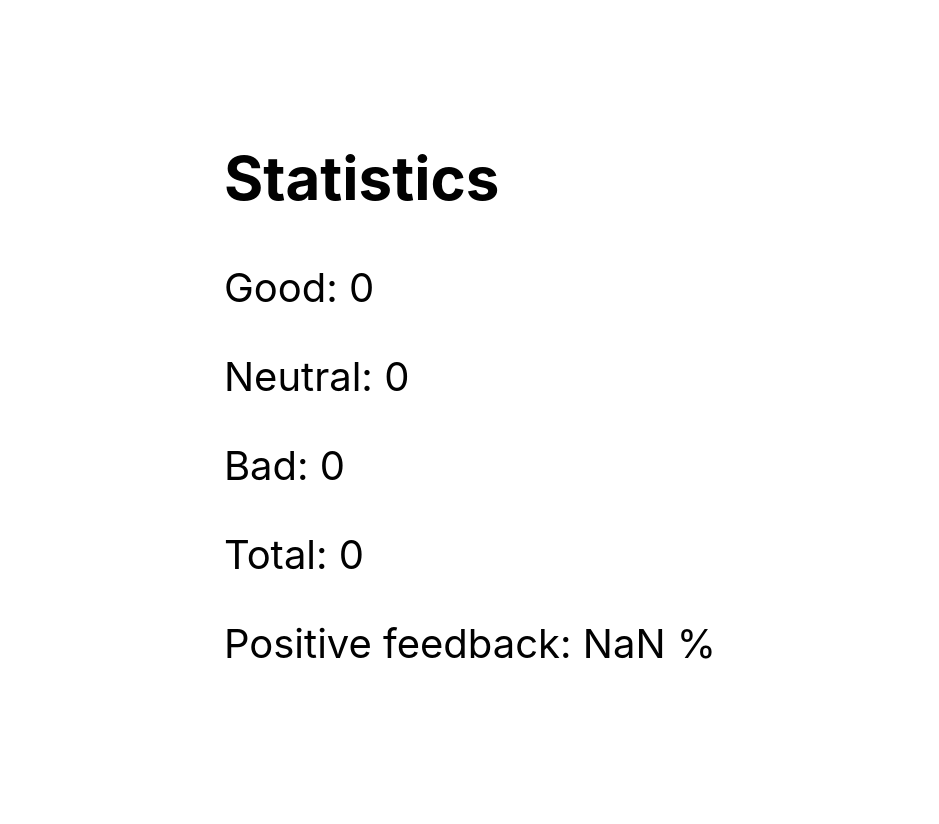
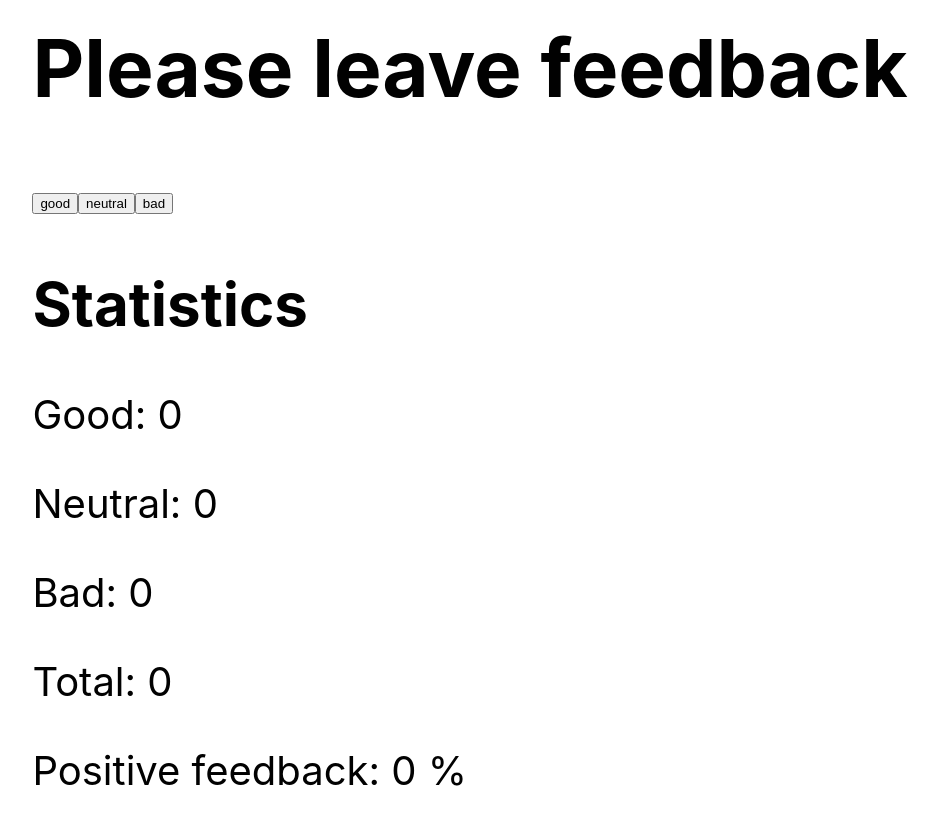
Before and after one commit to Valeriia789/goit-react-hw-2-feedback, a React (Create React App) app: page / in a window 1280 px wide. Shown: the top 824 px of the page, without its empty margins (170-1109 px from the left). Before the commit the page ends 800 px from the top, so only its background shows below. Built offline with nearby package versions, Linux system fonts and the light colour scheme.

Commit message:
відгуки і статистика винесені в окремі компоненти

```diff
--- a/src/components/Feedback/Feedback.jsx
+++ b/src/components/Feedback/Feedback.jsx
@@ -5,70 +5,60 @@ class Feedback extends Component {
   static defaultProps = {};
   static propTypes = {};
 
-  state = {
-    good: 0,
-    neutral: 0,
-    bad: 0,
-  };
+  // Стан оголошується в конструкторі, оскільки це перше, що відбувається,
+  //  коли створюється екземпляр класу.
+  constructor(props) {
+    super(props);
 
-  countGood = () => {
-    this.setState(
-      (this.prevState = {
-        good: this.state.good + 1,
-      })
-    );
-  };
+    this.state = {
+      good: 0,
+      neutral: 0,
+      bad: 0,
+    };
+  }
 
-  countNeutral = () => {
-    this.setState(
-      (this.prevState = {
-        neutral: this.state.neutral + 1,
-      })
-    );
-  };
+  onLeaveFeedback = event => {
+    const feedbackOption = event.target.name;
+    // console.log(event.target.name);
 
-  countBad = () => {
-    this.setState(
-      (this.prevState = {
-        bad: this.state.bad + 1,
-      })
-    );
+    this.setState(prevState => ({
+      [feedbackOption]: prevState[feedbackOption] + 1,
+    }));
   };
 
   countTotal = () => {
-    return this.state.good + this.state.neutral + this.state.bad;
+    return Object.values(this.state).reduce((previousValue, newFeedback) => {
+      return previousValue + newFeedback;
+    }, 0);
+    // return this.state.good + this.state.neutral + this.state.bad;
   };
 
   countPositivePercentage = () => {
-    return (this.state.good * 100) / this.countTotal();
+    const total = (this.state.good * 100) / this.countTotal();
+    return Math.round(total) >= 0 ? Math.round(total) : 0;
   };
 
   render() {
+    const options = Object.keys(this.state);
+    // console.log(Object.keys(this.state));
+    // const feedbacks = Object.values(this.state);
+    // console.log(Object.values(this.state));
+
     return (
       <div>
-        <FeedbackOptions options={this.state} />
-        {/* <div>
-          <h1>Please leave feedback</h1>
-          <button type="button" onClick={this.countGood}>
-            Good
-          </button>
-          <button type="button" onClick={this.countNeutral}>
-            Neutral
-          </button>
-          <button type="button" onClick={this.countBad}>
-            Bad
-          </button>
-        </div> */}
+        <h1>Please leave feedback</h1>
+        <FeedbackOptions
+          options={options}
+          onLeaveFeedback={this.onLeaveFeedback}
+        />
 
-        {/* <Statistics /> */}
-        <div>
-          <h2>Statistics</h2>
-          <p>Good: {this.state.good}</p>
-          <p>Neutral: {this.state.neutral}</p>
-          <p>Bad: {this.state.bad}</p>
-          <p>Total: {this.countTotal()}</p>
-          <p>Positive feedback: {this.countPositivePercentage()} %</p>
-        </div>
+        <Statistics
+          good={this.state.good}
+          neutral={this.state.neutral}
+          bad={this.state.bad}
+          total={this.countTotal()}
+          positivePercentage={this.countPositivePercentage()}
+        />
       </div>
     );
   }
--- a/src/components/FeedbackOptions/FeedbackOptions.jsx
+++ b/src/components/FeedbackOptions/FeedbackOptions.jsx
@@ -1,13 +1,18 @@
-import React, { Component } from 'react';
-
-const FeedbackOptions = () => {
-  const options = ['Good', 'Neutral', 'Bad'];
+const FeedbackOptions = ({ options, onLeaveFeedback }) => {
+  // console.log(options);
 
   return (
     <div>
-      {options.map(option => {
-        <button key={option}></button>
-      })}
+      {options.map(option => (
+        <button
+          key={option}
+          type="button"
+          name={option}
+          onClick={onLeaveFeedback}
+        >
+          {option}
+        </button>
+      ))}
     </div>
   );
 };
--- a/src/components/Statistics/Statistics.jsx
+++ b/src/components/Statistics/Statistics.jsx
@@ -1,14 +1,14 @@
-import React, { Component } from 'react';
-
-const Statistics = () => {
-  <div>
-    <h2>Statistics</h2>
-    <p>Good: {this.state.good}</p>
-    <p>Neutral: {this.state.neutral}</p>
-    <p>Bad: {this.state.bad}</p>
-    <p>Total: {this.countTotal()}</p>
-    <p>Positive feedback: {this.countPositivePercentage()} %</p>
-  </div>;
+const Statistics = ({ good, neutral, bad, total, positivePercentage }) => {
+  return (
+    <div>
+      <h2>Statistics</h2>
+      <p>Good: {good}</p>
+      <p>Neutral: {neutral}</p>
+      <p>Bad: {bad}</p>
+      <p>Total: {total}</p>
+      <p>Positive feedback: {positivePercentage} %</p>
+    </div>
+  );
 };
 
 export default Statistics;
```
